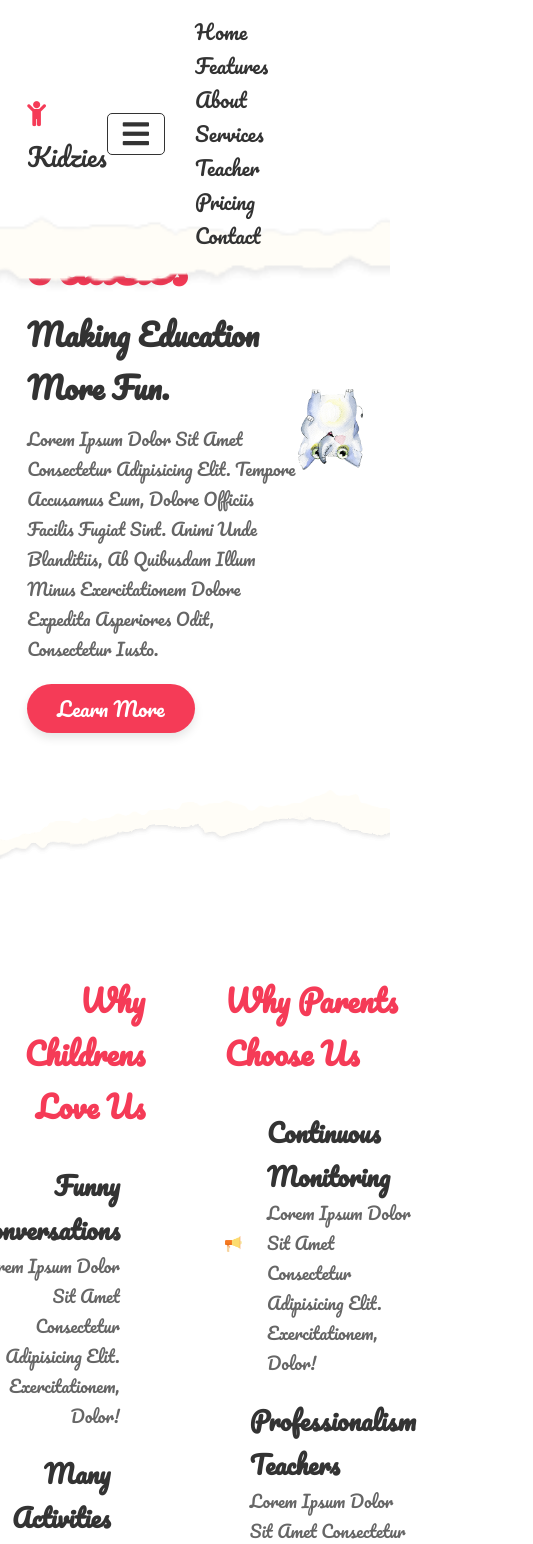
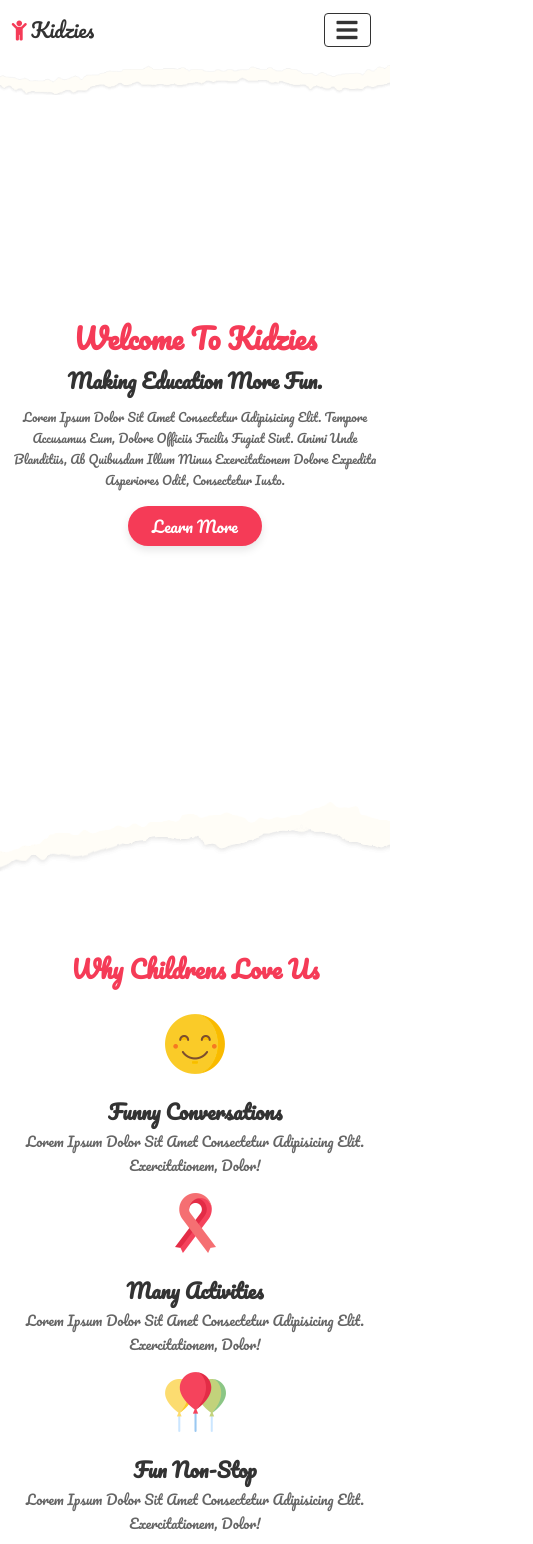
Before and after one commit to konstantindergachev/kids-nextjs, a Next.js app: page / in a window 390 px wide. Shown: the top 1544 px of the page, 533 px wide, since content can reach past the window. Built offline with nearby package versions, Linux system fonts and the light colour scheme.

Commit message:
Created mobile css styling

```diff
--- a/components/about/About.module.css
+++ b/components/about/About.module.css
@@ -18,3 +18,12 @@
   color: #666;
   padding: 1rem 0;
 }
+@media (max-width: 768px) {
+  .image img {
+    display: none !important;
+  }
+
+  .content {
+    text-align: center;
+  }
+}
--- a/components/contacts/Contacts.module.css
+++ b/components/contacts/Contacts.module.css
@@ -107,3 +107,14 @@
   height: 15rem;
   resize: none;
 }
+
+@media (max-width: 768px) {
+  .image img {
+    display: none !important;
+  }
+
+  .row {
+    flex-flow: column;
+    align-items: flex-start;
+  }
+}
--- a/components/features/Features.module.css
+++ b/components/features/Features.module.css
@@ -57,3 +57,27 @@
 .boxContainer:first-child {
   text-align: right;
 }
+
+@media (max-width: 768px) {
+  .features {
+    flex-flow: column;
+  }
+  .title {
+    text-align: center;
+  }
+  .boxContainer:first-child .box {
+    flex-flow: column;
+    text-align: center;
+  }
+  .boxContainer + div {
+    display: none !important;
+  }
+  .boxContainer .box {
+    flex-flow: column;
+    text-align: center;
+  }
+
+  .stick {
+    display: none;
+  }
+}
--- a/components/navbar/Navbar.module.css
+++ b/components/navbar/Navbar.module.css
@@ -14,3 +14,23 @@
   background-color: var(--red);
   color: #fff;
 }
+
+@media (max-width: 768px) {
+  .navbar {
+    position: absolute;
+    top: 70%;
+    left: 0;
+    right: 0;
+    height: calc(100vh - 70%);
+    border-top: 0.2rem solid #333;
+    background: url(../../images/card-bg1.png) no-repeat;
+    background-size: cover;
+    background-position: center;
+  }
+
+  .navbar button {
+    font-size: 2.5rem;
+    margin: 2rem auto;
+    display: block;
+  }
+}
--- a/components/pricing/index.js
+++ b/components/pricing/index.js
@@ -10,7 +10,7 @@ const Pricing = () => {
 
       <div className={styles.boxContainer}>
         <div className={styles.box}>
-          <h3 classNameName={styles.boxTitle}>weekly</h3>
+          <h3 className={styles.boxTitle}>weekly</h3>
           <div className={styles.boxPrice}>
             <span>$</span>20
           </div>
@@ -23,11 +23,11 @@ const Pricing = () => {
         </div>
 
         <div className={styles.box}>
-          <span classNameName={styles.boxChoise}>
+          <span className={styles.boxChoise}>
             best <br /> choise
           </span>
-          <h3 classNameName={styles.boxTitle}>monthly</h3>
-          <div classNameName={styles.boxPrice}>
+          <h3 className={styles.boxTitle}>monthly</h3>
+          <div className={styles.boxPrice}>
             <span>$</span>50
           </div>
           <p>
@@ -39,7 +39,7 @@ const Pricing = () => {
         </div>
 
         <div className={styles.box}>
-          <h3 classNameName={styles.boxTitle}>yearly</h3>
+          <h3 className={styles.boxTitle}>yearly</h3>
           <div className={styles.boxPrice}>
             <span>$</span>250
           </div>
--- a/components/teachers/index.js
+++ b/components/teachers/index.js
@@ -15,7 +15,7 @@ const Teachers = () => {
       <div className={styles.boxContainer}>
         <div className={styles.box}>
           <Image src={pic1} alt="teacher one" />
-          <h3 classNameName={styles.boxTitle}>john deo</h3>
+          <h3 className={styles.boxTitle}>john deo</h3>
           <span>teacher</span>
           <div className={styles.share}>
             <a href="#" className="fab fa-facebook-f"></a>
@@ -32,7 +32,7 @@ const Teachers = () => {
 
         <div className={styles.box}>
           <Image src={pic2} alt="teacher two" />
-          <h3 classNameName={styles.boxTitle}>john deo</h3>
+          <h3 className={styles.boxTitle}>john deo</h3>
           <span>teacher</span>
           <div className={styles.share}>
             <a href="#" className="fab fa-facebook-f"></a>
@@ -49,7 +49,7 @@ const Teachers = () => {
 
         <div className={styles.box}>
           <Image src={pic3} alt="teacher three" />
-          <h3 classNameName={styles.boxTitle}>john deo</h3>
+          <h3 className={styles.boxTitle}>john deo</h3>
           <span>teacher</span>
           <div className={styles.share}>
             <a href="#" className="fab fa-facebook-f"></a>
@@ -66,7 +66,7 @@ const Teachers = () => {
 
         <div className={styles.box}>
           <Image src={pic4} alt="teacher four" />
-          <h3 classNameName={styles.boxTitle}>john deo</h3>
+          <h3 className={styles.boxTitle}>john deo</h3>
           <span>teacher</span>
           <div className={styles.share}>
             <a href="#" className="fab fa-facebook-f"></a>
--- a/components/welcome/Welcome.module.css
+++ b/components/welcome/Welcome.module.css
@@ -24,3 +24,24 @@
   position: relative;
   top: -9rem;
 }
+
+@media (max-width: 768px) {
+  .image img {
+    display: none !important;
+  }
+  .content {
+    text-align: center;
+  }
+
+  .content h1 {
+    font-size: 3.5rem;
+  }
+
+  .content h3 {
+    font-size: 2.5rem;
+  }
+
+  .content p {
+    font-size: 1.5rem;
+  }
+}
--- a/layouts/footer/index.js
+++ b/layouts/footer/index.js
@@ -6,7 +6,7 @@ const Footer = () => {
   return (
     <footer className={styles.footer}>
       <div>
-        created by <span> mr. web designer </span> | all rights reserved!
+        design created by <span> mr. web designer </span> | all rights reserved!
       </div>
       <div>
         &copy;<span> {new Date().getFullYear()}</span>
--- a/layouts/header/Header.module.css
+++ b/layouts/header/Header.module.css
@@ -14,7 +14,7 @@
   justify-content: space-between;
 }
 
-.menu__bars {
+.menuBars {
   font-size: 3rem;
   border: 0.1rem solid #333;
   color: #333;
@@ -23,3 +23,18 @@
   border-radius: 0.5rem;
   display: none;
 }
+
+@media (max-width: 1200px) {
+  .header {
+    padding: 1.5rem 3%;
+    padding-bottom: 6rem;
+  }
+}
+
+@media (max-width: 768px) {
+  .menuBars {
+    display: block;
+    position: absolute;
+    right: 5%;
+  }
+}
--- a/layouts/header/index.js
+++ b/layouts/header/index.js
@@ -1,16 +1,23 @@
-import React from 'react';
+import React, { useState } from 'react';
 import Navbar from '@/components/navbar';
 import Logo from '@/components/shared/logo';
 import styles from './Header.module.css';
 
 const Header = () => {
+  const [menuIsOpen, setMenuIsOpen] = useState(false);
+
+  const toggleMobileMenu = () => {
+    setMenuIsOpen(!menuIsOpen);
+  };
+
   return (
     <header className={styles.header}>
       <Logo />
-
-      <div className={`fas fa-bars ${styles.menu__bars}`}></div>
-
-      <Navbar />
+      <div
+        className={`fas ${menuIsOpen ? 'fa-times' : 'fa-bars'} ${styles.menuBars}`}
+        onClick={toggleMobileMenu}
+      ></div>
+      {menuIsOpen && <Navbar />}
     </header>
   );
 };
--- a/styles/globals.css
+++ b/styles/globals.css
@@ -38,3 +38,21 @@ section {
   padding: 1rem;
   font-size: 3.5rem;
 }
+
+@media (max-width: 1200px) {
+  html {
+    font-size: 55%;
+  }
+
+  section {
+    padding: 0 3%;
+    padding-top: 11rem;
+    padding-bottom: 9rem;
+  }
+}
+
+@media (max-width: 450px) {
+  html {
+    font-size: 50%;
+  }
+}
```
